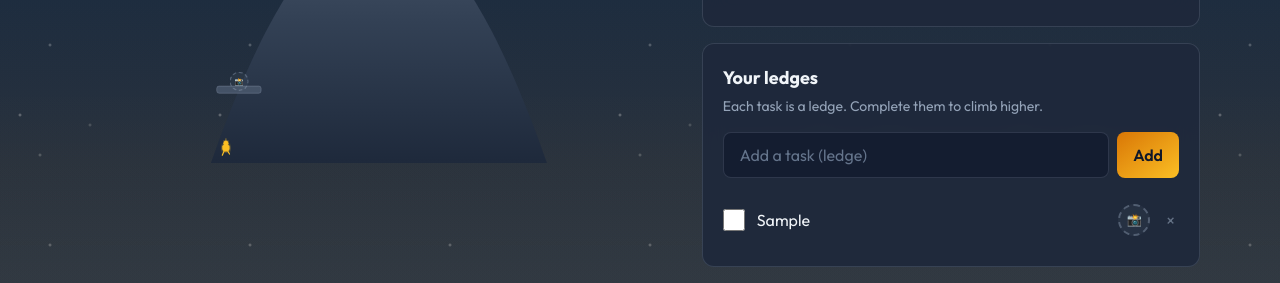
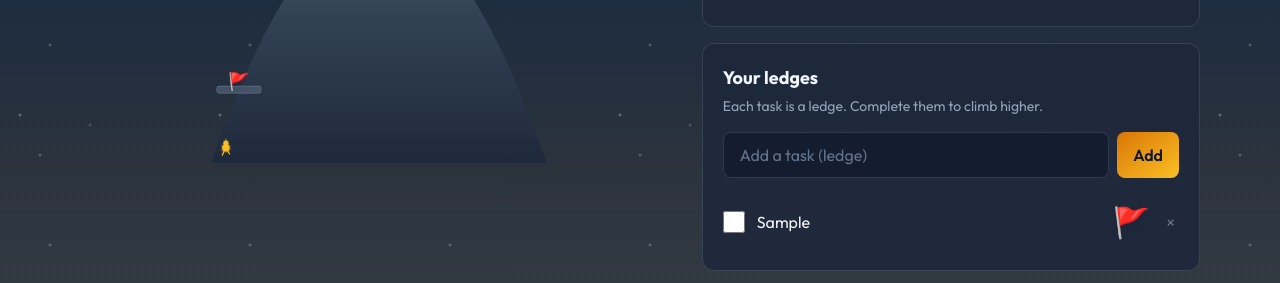
Before and after one commit to MeansMarkus/Hacklahoma, a React (Vite) app in the folder app/: page / in a window 1280 px wide. Both pictures are taken after typing "Sample" into the empty fields and a click on the button "Add". Shown: the part 315-598 px from the top of the page. Built offline with nearby package versions, Linux system fonts and the light colour scheme.

Commit message:
flags added

```diff
--- a/app/src/components/PhotoFlag.jsx
+++ b/app/src/components/PhotoFlag.jsx
@@ -18,26 +18,13 @@ export default function PhotoFlag({ taskId, photo, onPhotoUpdate }) {
   return (
     <>
       <div className="relative group">
-        {photo ? (
-          <button
-            onClick={() => setShowModal(true)}
-            className="w-8 h-8 rounded-full overflow-hidden border-2 border-gold shadow-lg hover:scale-110 transition-transform cursor-pointer"
-            title="Click to view photo"
-          >
-            <img src={photo} alt="Progress" className="w-full h-full object-cover" />
-          </button>
-        ) : (
-          <label className="w-8 h-8 rounded-full border-2 border-dashed border-slate-400/40 hover:border-gold bg-slate-500/10 hover:bg-gold/10 flex items-center justify-center cursor-pointer transition-all group-hover:scale-110 text-xs font-bold text-slate-400 hover:text-gold">
-            📸
-            <input
-              type="file"
-              accept="image/*"
-              onChange={handleFileUpload}
-              className="hidden"
-              aria-label="Upload photo for this ledge"
-            />
-          </label>
-        )}
+        <button
+          onClick={() => setShowModal(true)}
+          className="text-3xl hover:scale-125 transition-transform cursor-pointer drop-shadow-lg"
+          title="Click to view/upload photo"
+        >
+          🚩
+        </button>
       </div>
 
       {showModal && (
@@ -48,7 +35,16 @@ export default function PhotoFlag({ taskId, photo, onPhotoUpdate }) {
             onPhotoUpdate(taskId, null)
             setShowModal(false)
           }}
-          onReplace={handleFileUpload}
+          onReplace={(e) => {
+            const file = e.target.files?.[0]
+            if (!file) return
+            const reader = new FileReader()
+            reader.onload = (event) => {
+              const base64 = event.target.result
+              onPhotoUpdate(taskId, base64)
+            }
+            reader.readAsDataURL(file)
+          }}
         />
       )}
     </>
```
